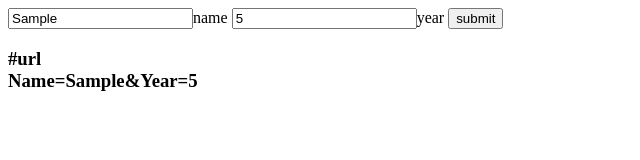
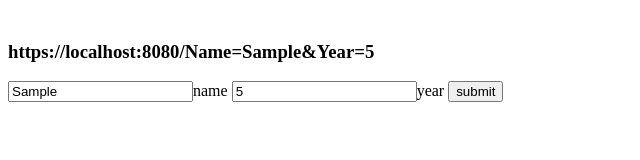
Before and after one commit to acciojob/sharable-urls-chitra36, a website: page main.html in a window 1280 px wide. Both pictures are taken after typing "Sample", "5" into the empty fields and a click on the button "submit". Shown: the whole page, without its empty margins (0-640 px from the left). Drawn offline with Linux system fonts and the light colour scheme.

Commit message:
created a submission

```diff
--- a/main.html
+++ b/main.html
@@ -3,11 +3,11 @@
   <body>
     <script type="text/javascript" src="./script.js">
 </script>
-
+       <h3 id="url"></h3>
 	  <input type="text" id="name"name="name">name</input>
 	  <input type="number"id="year"name="year" min="2000">year</input>
 	  <button id="button" onclick="fn()">submit</button>
-	  <h3 #url id="url">#url</h3>
+
   </body>
 
 </html>
--- a/script.js
+++ b/script.js
@@ -3,5 +3,5 @@
 function fn(){
     var Name = document.getElementById('name').value;
   var year = document.getElementById('year').value;
-    document.getElementById('url').innerHTML += '<br>'+"Name="   +Name+"&"+"Year="+year ;
+    document.getElementById('url').innerHTML += '<br>'+"https://localhost:8080/"+"Name="   +Name+"&"+"Year="+year ;
 }
```
